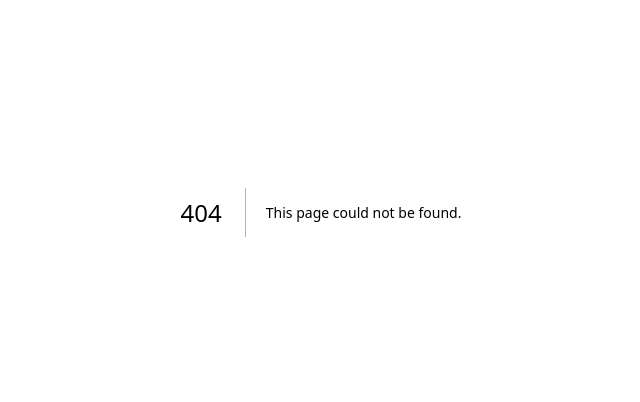
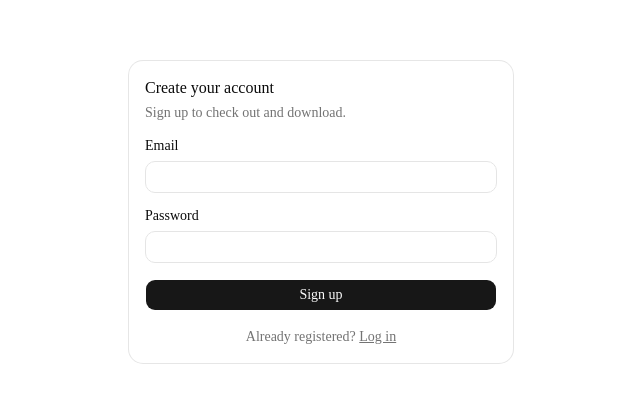
Before and after one commit to bibiayo6370-cyber/paperlane, a Next.js app: page /signup in a window 1280 px wide. Before the commit this address had no page. Shown: the part 188-590 px from the top of the page, without its empty margins (319-959 px from the left). Built offline with nearby package versions, Linux system fonts and the light colour scheme.

Commit message:
feat: add Supabase auth with signup, login and logout

```diff
--- a/package.json
+++ b/package.json
@@ -10,6 +10,7 @@
   },
   "dependencies": {
     "@base-ui/react": "^1.8.0",
+    "@hookform/resolvers": "^5.9.1",
     "@supabase/ssr": "^0.12.7",
     "@supabase/supabase-js": "^2.117.2",
     "class-variance-authority": "^0.7.1",
@@ -19,9 +20,11 @@
     "next-themes": "^0.4.6",
     "react": "19.2.8",
     "react-dom": "19.2.8",
+    "react-hook-form": "^7.89.0",
     "shadcn": "^4.21.1",
     "sonner": "^2.0.8",
-    "tw-animate-css": "^1.4.0"
+    "tw-animate-css": "^1.4.0",
+    "zod": "^4.6.5"
   },
   "devDependencies": {
     "@tailwindcss/postcss": "^4",
--- /dev/null
+++ b/src/app/actions/auth.ts
@@ -0,0 +1,34 @@
+"use server";
+
+import { redirect } from "next/navigation";
+import { createClient } from "@/lib/supabase/server";
+import { authSchema } from "@/lib/schemas";
+
+export type AuthResult = { error: string } | undefined;
+
+export async function signUp(input: unknown): Promise<AuthResult> {
+  const parsed = authSchema.safeParse(input);
+  if (!parsed.success) return { error: parsed.error.issues[0].message };
+
+  const supabase = await createClient();
+  const { data, error } = await supabase.auth.signUp(parsed.data);
+  if (error) return { error: error.message };
+  if (!data.session) return { error: "Account created. Check your email to confirm it." };
+  redirect("/");
+}
+
+export async function signIn(input: unknown): Promise<AuthResult> {
+  const parsed = authSchema.safeParse(input);
+  if (!parsed.success) return { error: parsed.error.issues[0].message };
+
+  const supabase = await createClient();
+  const { error } = await supabase.auth.signInWithPassword(parsed.data);
+  if (error) return { error: error.message };
+  redirect("/");
+}
+
+export async function signOut() {
+  const supabase = await createClient();
+  await supabase.auth.signOut();
+  redirect("/");
+}
--- /dev/null
+++ b/src/app/login/page.tsx
@@ -0,0 +1,9 @@
+import AuthForm from "@/components/AuthForm";
+
+export default function LoginPage() {
+  return (
+    <main className="flex min-h-screen items-center justify-center p-4">
+      <AuthForm mode="login" />
+    </main>
+  );
+}
--- a/src/app/page.tsx
+++ b/src/app/page.tsx
@@ -1,9 +1,15 @@
+import Link from "next/link";
 import { createClient } from "@/lib/supabase/server";
+import { signOut } from "@/app/actions/auth";
+import { Button } from "@/components/ui/button";
 
 export const dynamic = "force-dynamic";
 
 export default async function Home() {
   const supabase = await createClient();
+  const {
+    data: { user },
+  } = await supabase.auth.getUser();
   const { data, error } = await supabase
     .from("products")
     .select("slug, title, price_minor, currency")
@@ -12,6 +18,22 @@ export default async function Home() {
   return (
     <main className="mx-auto max-w-2xl p-6">
       <h1 className="text-2xl font-semibold">Connection test</h1>
+      <div className="mt-4 flex items-center gap-3">
+        {user ? (
+          <>
+            <p>Signed in as {user.email}</p>
+            <form action={signOut}>
+              <Button type="submit" variant="outline">Sign out</Button>
+            </form>
+          </>
+        ) : (
+          <>
+            <p>Not signed in</p>
+            <Link href="/login" className="underline">Log in</Link>
+            <Link href="/signup" className="underline">Sign up</Link>
+          </>
+        )}
+      </div>
       {error ? (
         <p className="mt-4 text-red-600">Error: {error.message}</p>
       ) : (
--- /dev/null
+++ b/src/app/signup/page.tsx
@@ -0,0 +1,9 @@
+import AuthForm from "@/components/AuthForm";
+
+export default function SignupPage() {
+  return (
+    <main className="flex min-h-screen items-center justify-center p-4">
+      <AuthForm mode="signup" />
+    </main>
+  );
+}
--- /dev/null
+++ b/src/components/AuthForm.tsx
@@ -0,0 +1,69 @@
+"use client";
+
+import Link from "next/link";
+import { useState } from "react";
+import { useForm } from "react-hook-form";
+import { zodResolver } from "@hookform/resolvers/zod";
+import { authSchema, type AuthInput } from "@/lib/schemas";
+import { signIn, signUp } from "@/app/actions/auth";
+import { Button } from "@/components/ui/button";
+import { Input } from "@/components/ui/input";
+import { Label } from "@/components/ui/label";
+import { Card, CardContent, CardDescription, CardHeader, CardTitle } from "@/components/ui/card";
+
+export default function AuthForm({ mode }: { mode: "login" | "signup" }) {
+  const [serverError, setServerError] = useState<string | null>(null);
+  const {
+    register,
+    handleSubmit,
+    formState: { errors, isSubmitting },
+  } = useForm<AuthInput>({ resolver: zodResolver(authSchema) });
+
+  const isLogin = mode === "login";
+
+  const onSubmit = async (values: AuthInput) => {
+    setServerError(null);
+    const result = isLogin ? await signIn(values) : await signUp(values);
+    if (result?.error) setServerError(result.error);
+  };
+
+  return (
+    <Card className="w-full max-w-sm">
+      <CardHeader>
+        <CardTitle>{isLogin ? "Welcome back" : "Create your account"}</CardTitle>
+        <CardDescription>
+          {isLogin ? "Log in to see your orders and downloads." : "Sign up to check out and download."}
+        </CardDescription>
+      </CardHeader>
+      <CardContent>
+        <form onSubmit={handleSubmit(onSubmit)} className="space-y-4" noValidate>
+          <div className="space-y-2">
+            <Label htmlFor="email">Email</Label>
+            <Input id="email" type="email" autoComplete="email" {...register("email")} />
+            {errors.email && <p className="text-sm text-destructive">{errors.email.message}</p>}
+          </div>
+          <div className="space-y-2">
+            <Label htmlFor="password">Password</Label>
+            <Input
+              id="password"
+              type="password"
+              autoComplete={isLogin ? "current-password" : "new-password"}
+              {...register("password")}
+            />
+            {errors.password && <p className="text-sm text-destructive">{errors.password.message}</p>}
+          </div>
+          {serverError && <p className="text-sm text-destructive">{serverError}</p>}
+          <Button type="submit" className="w-full" disabled={isSubmitting}>
+            {isSubmitting ? "Please wait..." : isLogin ? "Log in" : "Sign up"}
+          </Button>
+          <p className="text-center text-sm text-muted-foreground">
+            {isLogin ? "No account yet? " : "Already registered? "}
+            <Link href={isLogin ? "/signup" : "/login"} className="underline">
+              {isLogin ? "Sign up" : "Log in"}
+            </Link>
+          </p>
+        </form>
+      </CardContent>
+    </Card>
+  );
+}
--- /dev/null
+++ b/src/lib/schemas.ts
@@ -0,0 +1,8 @@
+import { z } from "zod";
+
+export const authSchema = z.object({
+  email: z.email("Enter a valid email"),
+  password: z.string().min(8, "Password must be at least 8 characters"),
+});
+
+export type AuthInput = z.infer<typeof authSchema>;
--- /dev/null
+++ b/src/proxy.ts
@@ -0,0 +1,34 @@
+import { createServerClient } from "@supabase/ssr";
+import { NextResponse, type NextRequest } from "next/server";
+
+export async function proxy(request: NextRequest) {
+  let response = NextResponse.next({ request });
+
+  const supabase = createServerClient(
+    process.env.NEXT_PUBLIC_SUPABASE_URL!,
+    process.env.NEXT_PUBLIC_SUPABASE_PUBLISHABLE_KEY!,
+    {
+      cookies: {
+        getAll() {
+          return request.cookies.getAll();
+        },
+        setAll(cookiesToSet) {
+          cookiesToSet.forEach(({ name, value }) => request.cookies.set(name, value));
+          response = NextResponse.next({ request });
+          cookiesToSet.forEach(({ name, value, options }) =>
+            response.cookies.set(name, value, options)
+          );
+        },
+      },
+    }
+  );
+
+  await supabase.auth.getUser();
+  return response;
+}
+
+export const config = {
+  matcher: [
+    "/((?!_next/static|_next/image|favicon.ico|covers/|.*\\.(?:svg|png|jpg|jpeg|gif|webp)$).*)",
+  ],
+};
```
Also changed, not shown: 1 other file (tests, documents, lock files or other folders).
